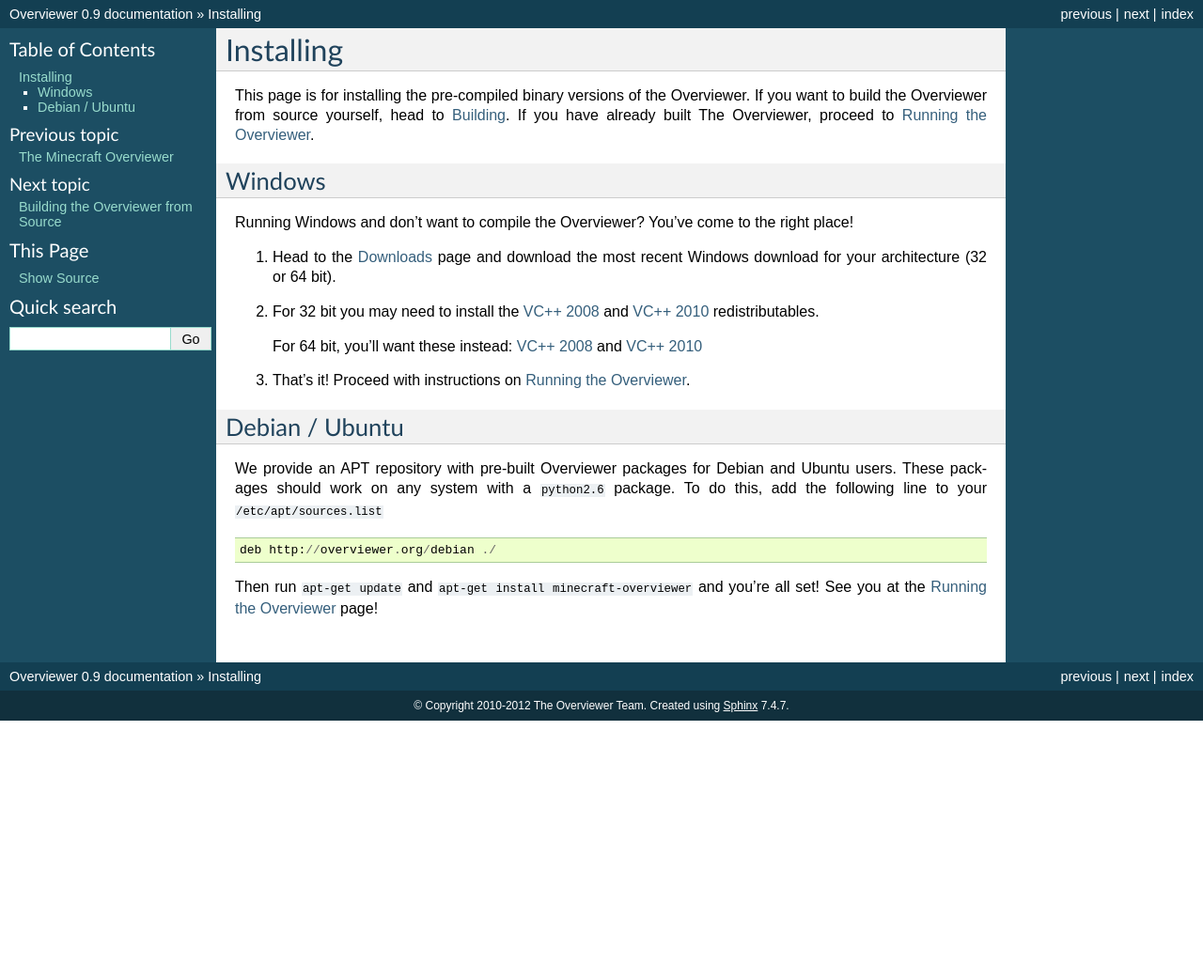
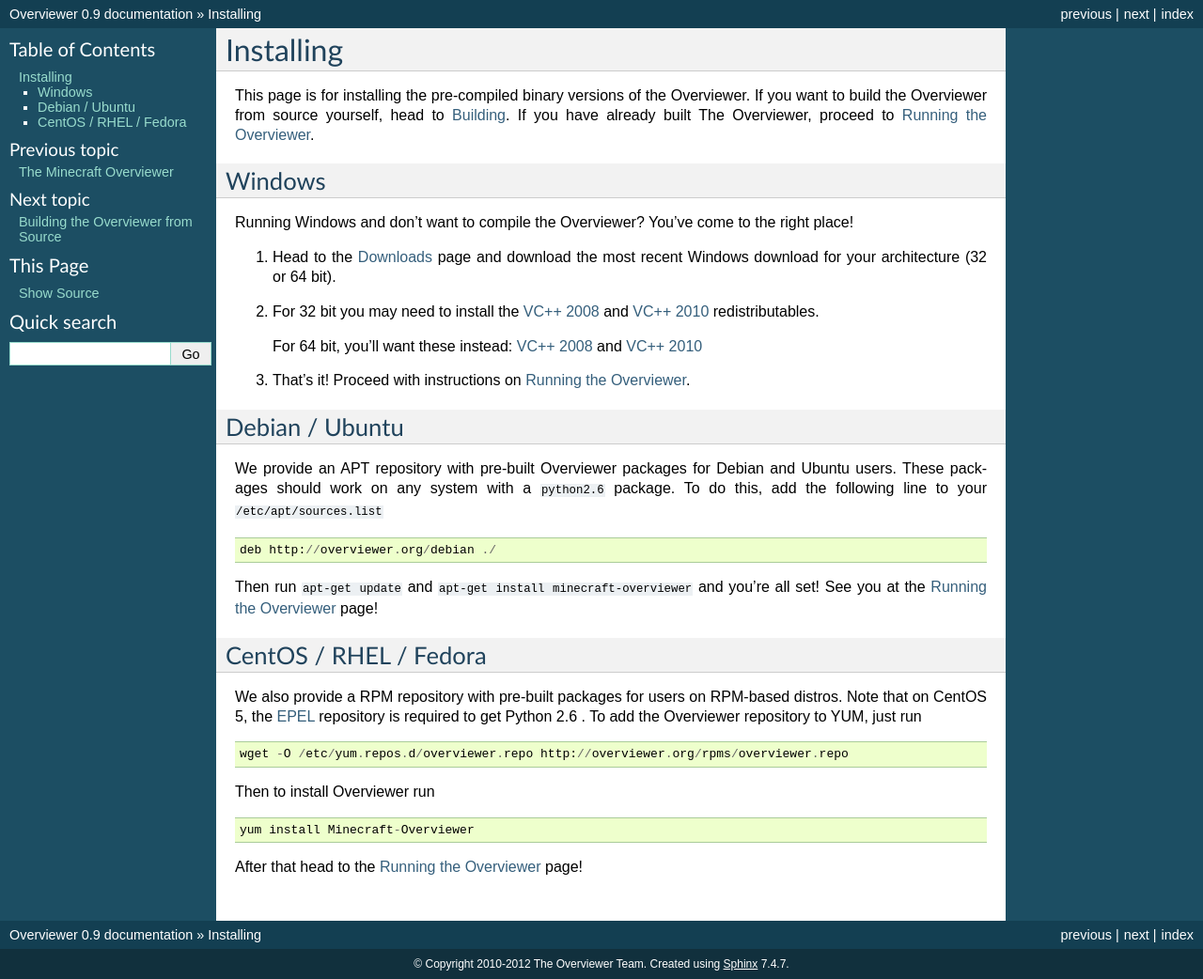
Before and after one commit to overviewer/Minecraft-Overviewer, a Sphinx documentation site: the page built from docs/installing.rst, in a window 1280 px wide. Shown: the whole page at 94% size. Built offline with Sphinx 7.4.7, drawn with Linux system fonts in a browser that asks for light colours; before the commit the page ends 900 px from its top, so only the background shows below that.

Commit message:
update installing docs for RPM repo

```diff
--- a/docs/installing.rst
+++ b/docs/installing.rst
@@ -34,3 +34,22 @@
 
 Then run ``apt-get update`` and ``apt-get install minecraft-overviewer`` and
 you're all set! See you at the :doc:`running` page!
+
+CentOS / RHEL / Fedora
+======================
+We also provide a RPM repository with pre-built packages for users on RPM-based
+distros. Note that on CentOS 5, the `EPEL <http://fedoraproject.org/wiki/EPEL>`_
+repository is required to get Python 2.6 . To add the Overviewer repository to
+YUM, just run
+
+::
+
+    wget -O /etc/yum.repos.d/overviewer.repo http://overviewer.org/rpms/overviewer.repo
+
+Then to install Overviewer run
+
+::
+
+    yum install Minecraft-Overviewer
+
+After that head to the :doc:`running` page!
```
